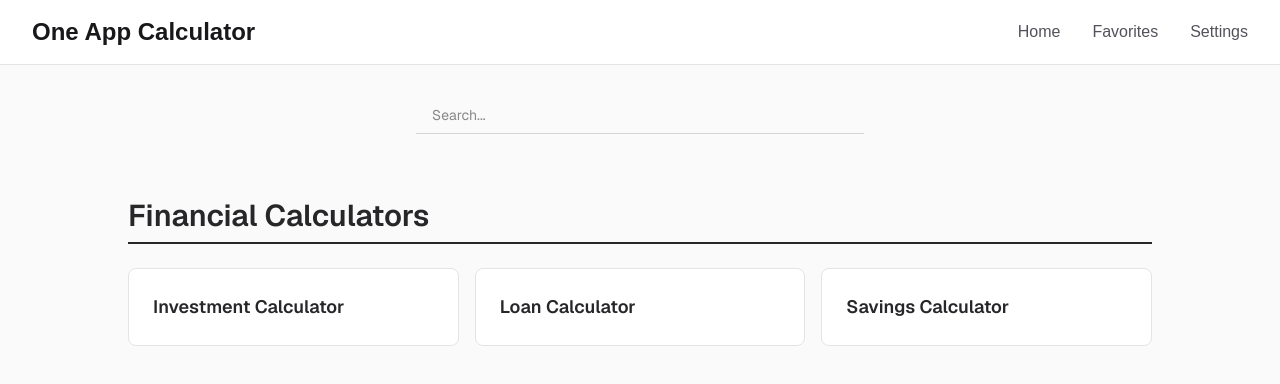
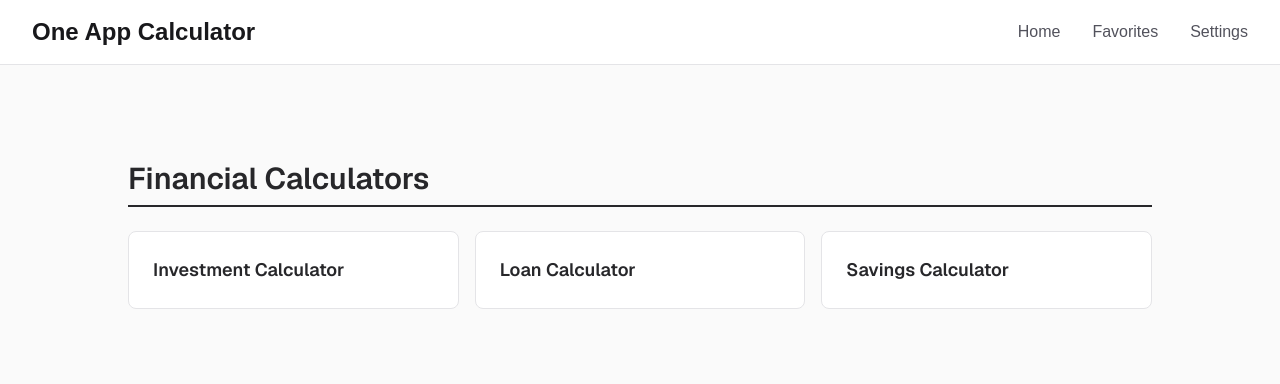
Before and after one commit to williamnkosi/calculator-app-web, a Next.js app: page / in a window 1280 px wide. Shown: the top 384 px of the page. Built offline with nearby package versions, Linux system fonts and the light colour scheme.

Commit message:
removed search bar

```diff
--- a/app/page.tsx
+++ b/app/page.tsx
@@ -4,9 +4,7 @@ import SearchBar from "./components/search_bar";
 export default function Home() {
   return (
     <div className="flex flex-col min-h-screen  justify-items-start bg-zinc-50 font-sans ">
-      <div className="justify-center flex row mt-8">
-        <SearchBar />
-      </div>
+      <div className="justify-center flex row mt-8">{/* <SearchBar /> */}</div>
 
       <div className="flex flex-col justify-start mt-16 px-32">
         <div className="border-b-2 border-zinc-800 pb-2">
```
